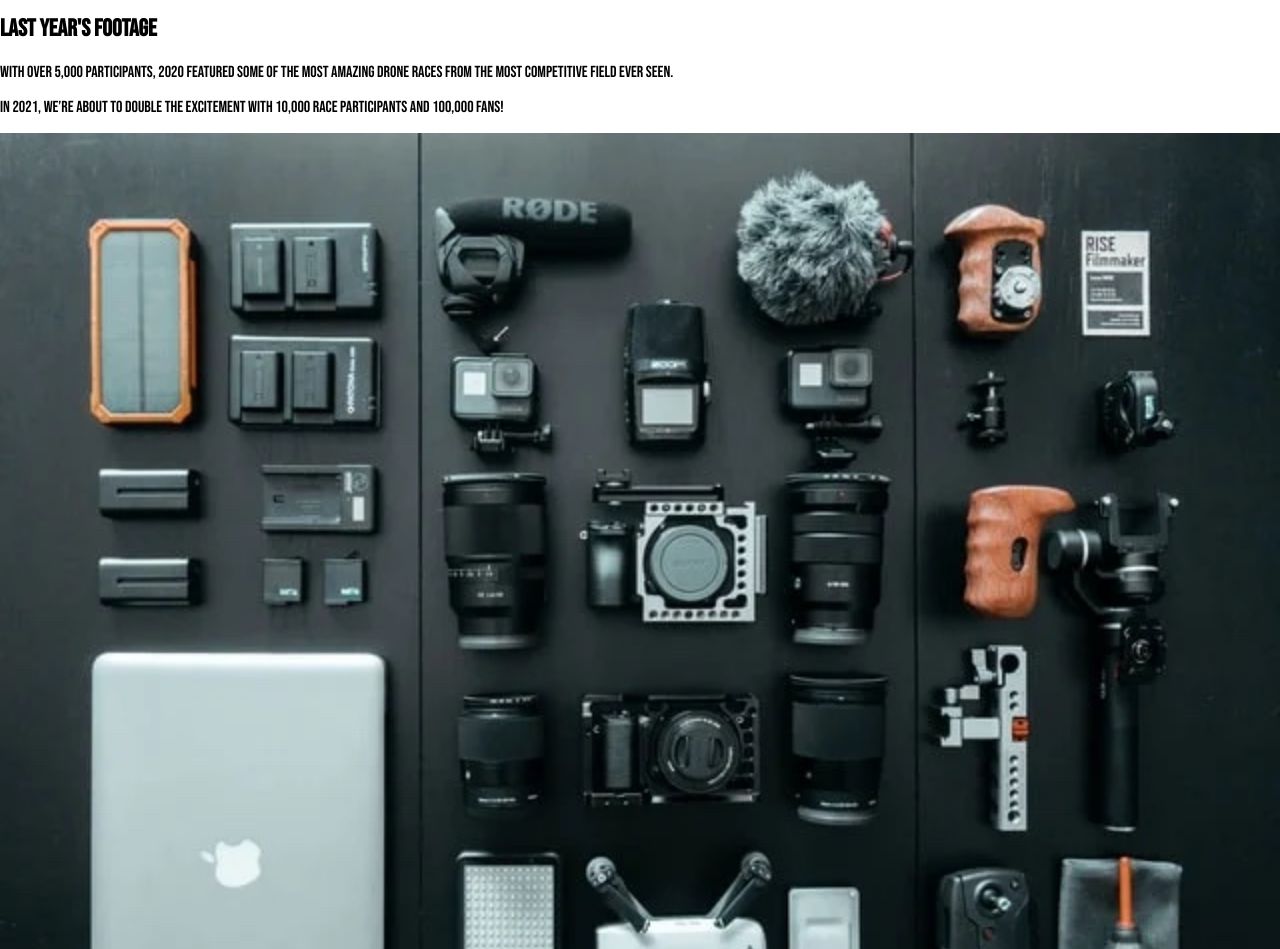
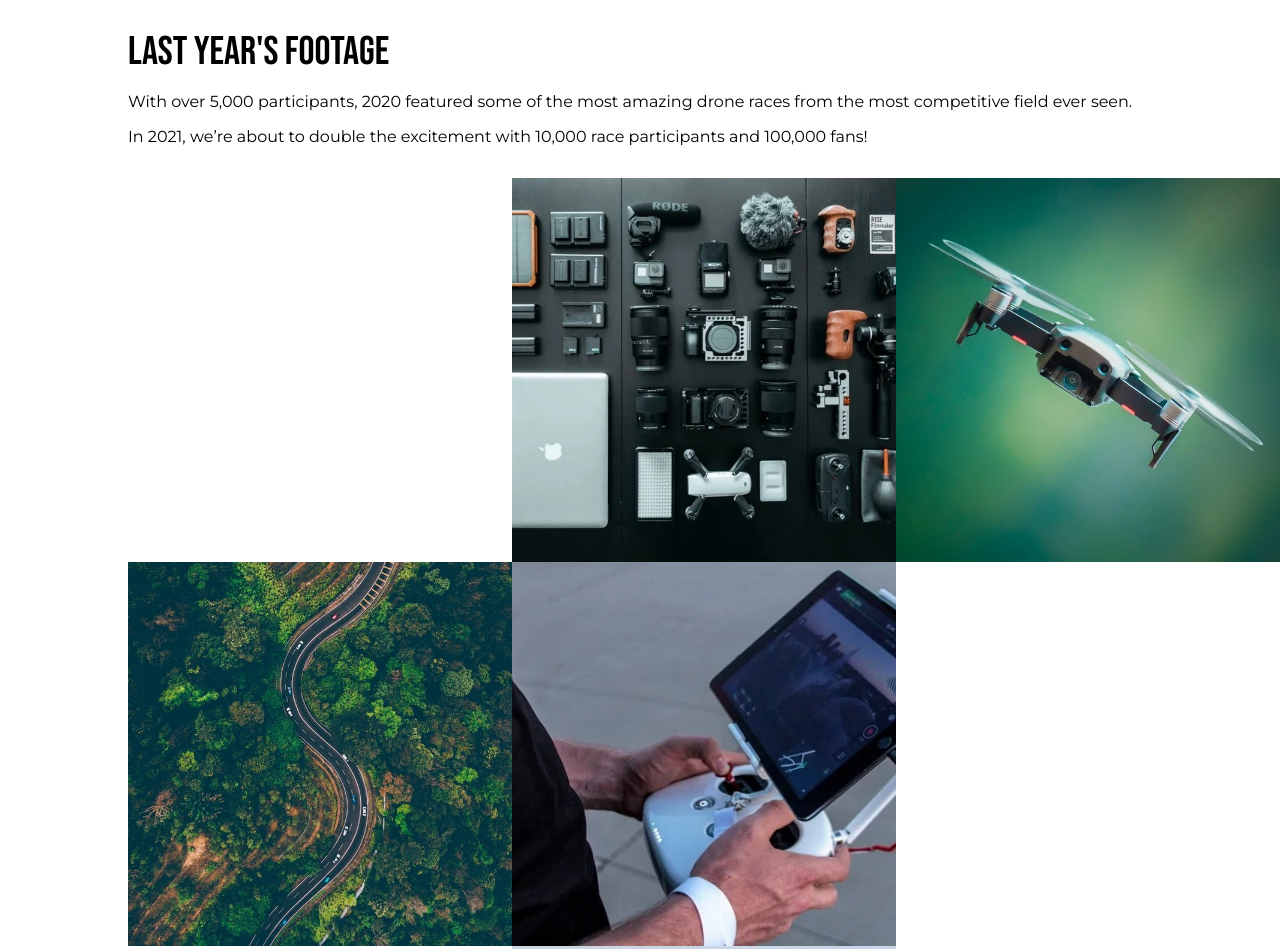
Before and after one commit to KRamBalaji/DroneEvent-LandingPage, a plain HTML site: page index.html in a window 1280 px wide. Shown: the part 1380-2329 px from the top of the page. Drawn offline with Linux system fonts and the light colour scheme.

Commit message:
styled photo gallery section

```diff
--- a/style.css
+++ b/style.css
@@ -195,3 +195,55 @@ cite:before {
   left: 0;
   top: 50%;
 }
+
+/* Section 2 */
+
+.gallery {
+  display: block;
+  width: 90%;
+  margin-left: auto;
+  margin-bottom: 2em;
+}
+
+h2 {
+  font-size: 2.5rem;
+  margin-bottom: 0;
+  font-weight: normal;
+}
+
+.footage-content p {
+  font-family: "Montserrat";
+}
+
+.gallery-container {
+  display: grid;
+  grid-template-areas:
+    ". a b"
+    "c d ."
+    ". e .";
+  margin-top: 2em;
+}
+
+.gallery-container img {
+  object-fit: cover;
+  width: 100%;
+  height: 100%;
+  aspect-ratio: 1 / 1;
+  cursor: pointer;
+}
+
+.gallery-container img:nth-of-type(1) {
+  grid-area: a;
+}
+.gallery-container img:nth-of-type(2) {
+  grid-area: b;
+}
+.gallery-container img:nth-of-type(3) {
+  grid-area: c;
+}
+.gallery-container img:nth-of-type(4) {
+  grid-area: d;
+}
+.gallery-container img:nth-of-type(5) {
+  grid-area: e;
+}
```
